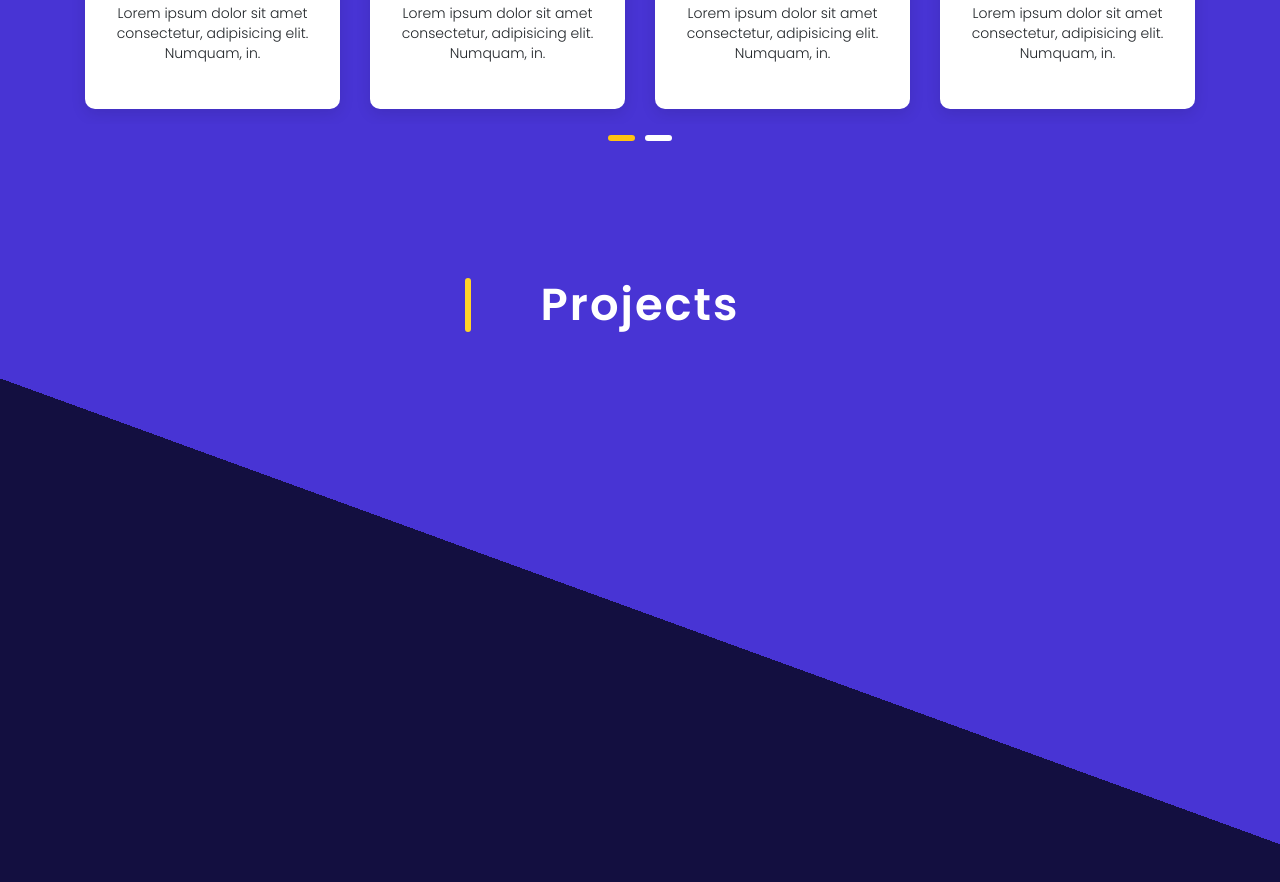
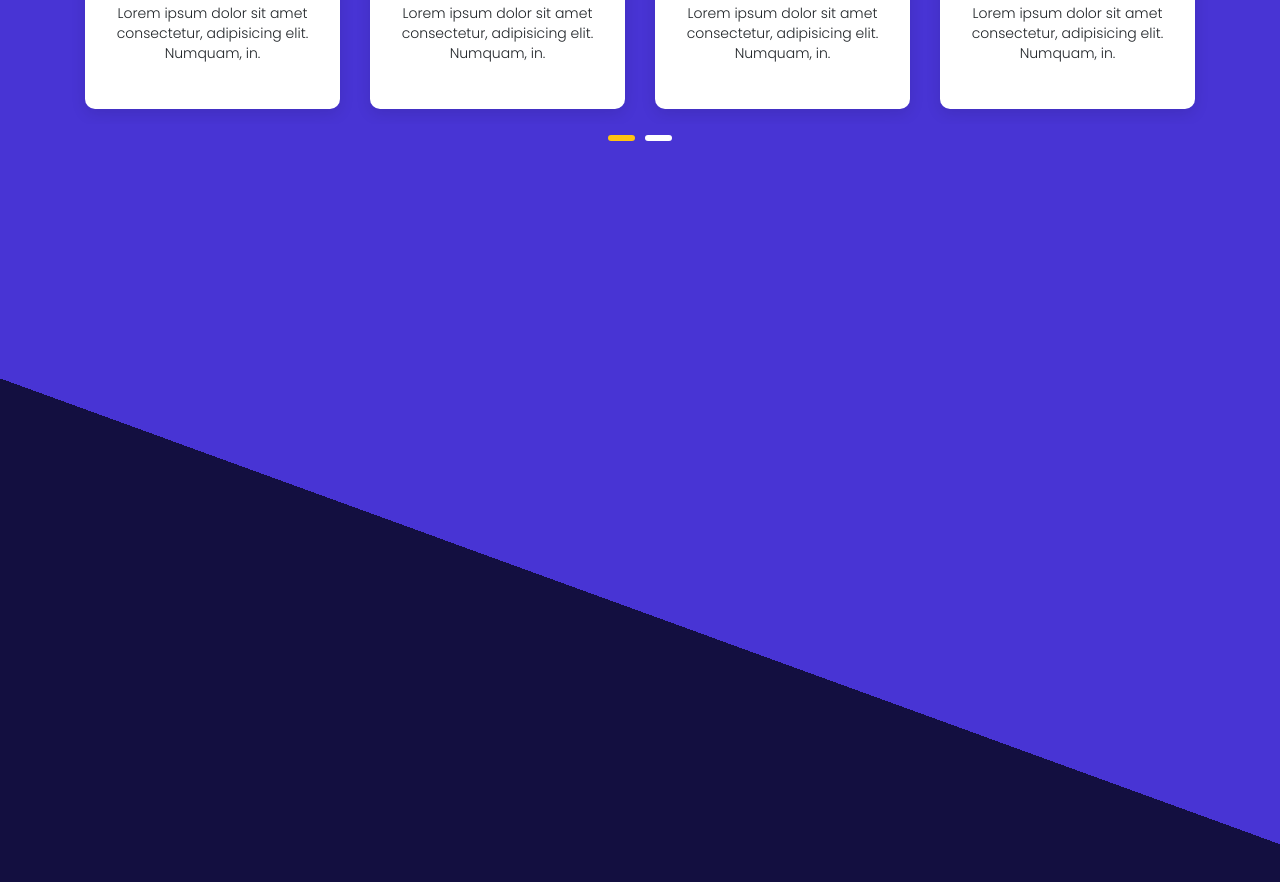
Before and after one commit to shameem2137/portfolio, a plain HTML site: page index.html in a window 1280 px wide. Shown: the part 1416-2298 px from the top of the page. Drawn offline with nearby package versions, Linux system fonts and the light colour scheme.

Commit message:
Changes Made

```diff
--- a/assets/js/main.js
+++ b/assets/js/main.js
@@ -50,8 +50,6 @@ navbarbtn.addEventListener('click', () => {
   icon.classList.toggle('fa-bars');
 });
 
-// Owl Carousels
-
 $('.services-carousel').owlCarousel({
   loop: true,
   responsiveClass: true,
@@ -68,17 +66,6 @@ $('.services-carousel').owlCarousel({
   },
 });
 
-$('.testimonials-carousel').owlCarousel({
-  loop: true,
-  responsiveClass: true,
-  responsive: {
-    0: {
-      items: 1,
-    },
-  },
-});
-
-// Typed Script
 var typed = new Typed('#typed', {
   strings: ['Shameem Ansari', 'Web Developer', 'Web Designer', 'Freelancer'],
   typeSpeed: 100,
--- a/assets/scss/_projects.scss
+++ b/assets/scss/_projects.scss
@@ -2,31 +2,4 @@
   min-height: 100vh;
   padding-top: 10vh;
   background: linear-gradient(200deg, transparent 55%, $primary-color 45%);
-
-  &-wrap {
-    display: flex;
-    justify-content: center;
-    &-title {
-      text-align: center;
-      width: 350px;
-      position: relative;
-      font-size: 2.8rem;
-      color: $black000;
-      letter-spacing: 2px;
-      font-weight: 600;
-      text-transform: capitalize;
-      margin: 50px 0;
-      font-family: 'Poppins', sans-serif;
-      &::before {
-        content: '';
-        position: absolute;
-        top: 0;
-        left: 0;
-        height: 100%;
-        width: 6px;
-        border-radius: 10px;
-        background-color: $color2;
-      }
-    }
-  }
 }
--- a/index.html
+++ b/index.html
@@ -181,15 +181,8 @@
       </div>
     </section>
     <!-- Services End -->
-
     <!-- Projects -->
-    <section id="projects" class="projects">
-      <div class="container-fluid">
-        <div class="projects-wrap">
-          <h2 class="projects-wrap-title">Projects</h2>
-        </div>
-      </div>
-    </section>
+    <section id="projects" class="projects"></section>
     <!-- Projects End -->
 
     <!-- About -->
```
Also changed, not shown: assets/css/style.css, assets/css/style.min.css.
